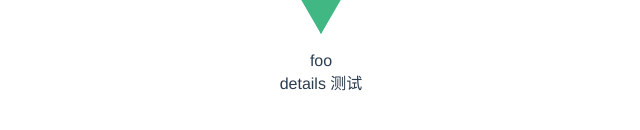
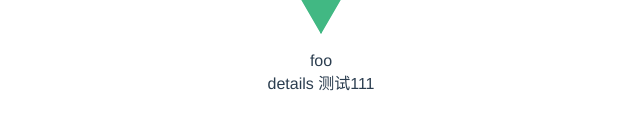
Before and after one commit to Echogithu/vue3-vite-template, a Vue app: page /details in a window 1280 px wide. Shown: the part 212-342 px from the top of the page, without its empty margins (319-959 px from the left). Built offline with nearby package versions, Linux system fonts and the light colour scheme.

Commit message:
fix:  测试提交信息2

```diff
--- a/src/views/Details.vue
+++ b/src/views/Details.vue
@@ -1,5 +1,5 @@
 <template>
-  <div>details 测试</div>
+  <div>details 测试111</div>
 </template>
 
 <script lang="ts">
```
